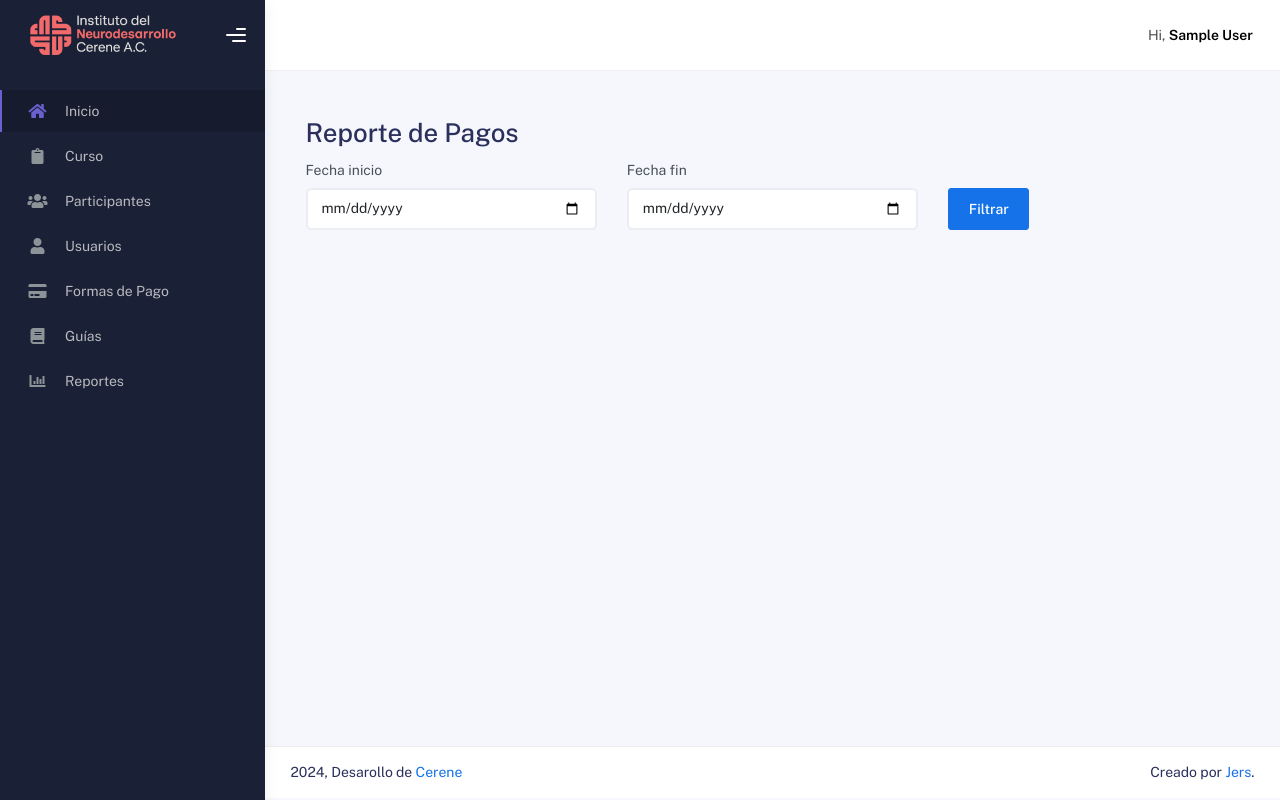
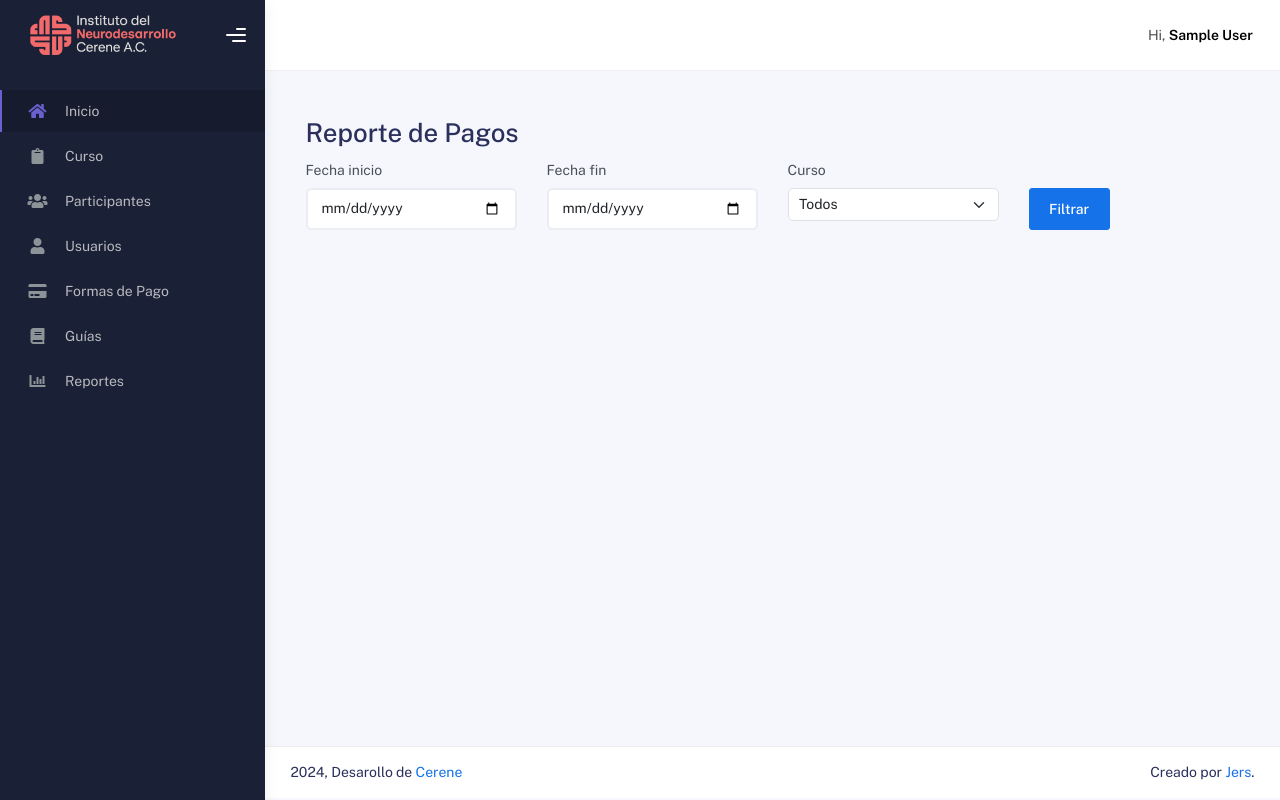
Before and after one commit to SyslifeJers/CRM-Cerene, a PHP site: page /Reportes/index.php in a window 1280 px wide. Run offline with PHP 8.4, Linux system fonts and the light colour scheme; the visitor is signed in with stand-in values (Sample User, id 1); tables that the repository leaves empty or names only in its code hold one stand-in row (values such as "Sample post"); some libraries are stand-ins or nearby versions.

Commit message:
feat: filter excel export by course

```diff
--- a/Reportes/index.php
+++ b/Reportes/index.php
@@ -5,11 +5,47 @@ $conn = $database->getConnection();
 
 $inicio = $_GET['inicio'] ?? '';
 $fin = $_GET['fin'] ?? '';
+$curso = $_GET['curso'] ?? '';
 $total = null;
 
+// Obtener lista de cursos para el filtro
+$cursos = [];
+$resultCursos = $conn->query("SELECT id_curso, nombre_curso FROM cursos");
+if ($resultCursos && $resultCursos->num_rows > 0) {
+    while ($row = $resultCursos->fetch_assoc()) {
+        $cursos[] = $row;
+    }
+}
+
 if ($inicio && $fin) {
-    $stmt = $conn->prepare("SELECT SUM(monto_pagado) AS total FROM comprobantes_inscripcion WHERE validado = 1 AND DATE(fecha_carga) BETWEEN ? AND ?");
-    $stmt->bind_param("ss", $inicio, $fin);
+    $query = "SELECT SUM(
+                    COALESCE(
+                        (
+                            SELECT SUM(IFNULL(ci.monto_pagado, 0))
+                            FROM comprobantes_inscripcion ci
+                            WHERE ci.validado = 1
+                              AND ci.id_inscripcion = i.id_inscripcion
+                              AND DATE(ci.fecha_carga) BETWEEN ? AND ?
+                        ),
+                        IF(DATE(i.fecha_inscripcion) BETWEEN ? AND ?, IFNULL(i.monto_pagado, 0), 0)
+                    )
+                ) AS total
+                FROM inscripciones i
+                JOIN participantes p ON i.id_participante = p.id_participante
+                JOIN cursos c ON i.id_curso = c.id_curso
+                LEFT JOIN opciones_pago op ON i.IdOpcionPago = op.id_opcion
+                WHERE (i.estado = 'pago_validado' OR i.estado = 'pagos programados' OR i.estado = 'Revision de pago')
+                  AND p.email IS NOT NULL
+                  AND p.email <> ''";
+    if ($curso !== '') {
+        $query .= " AND i.id_curso = ?";
+    }
+    $stmt = $conn->prepare($query);
+    if ($curso !== '') {
+        $stmt->bind_param("ssssi", $inicio, $fin, $inicio, $fin, $curso);
+    } else {
+        $stmt->bind_param("ssss", $inicio, $fin, $inicio, $fin);
+    }
     $stmt->execute();
     $row = $stmt->get_result()->fetch_assoc();
     $total = $row['total'] ?? 0;
@@ -20,15 +56,26 @@ if ($inicio && $fin) {
 <div class="container mt-4">
     <h2>Reporte de Pagos</h2>
     <form method="get" class="row g-3 mb-4">
-        <div class="col-md-4">
+        <div class="col-md-3">
             <label for="inicio" class="form-label">Fecha inicio</label>
             <input type="date" id="inicio" name="inicio" class="form-control" value="<?= htmlspecialchars($inicio) ?>">
         </div>
-        <div class="col-md-4">
+        <div class="col-md-3">
             <label for="fin" class="form-label">Fecha fin</label>
             <input type="date" id="fin" name="fin" class="form-control" value="<?= htmlspecialchars($fin) ?>">
         </div>
-        <div class="col-md-4 align-self-end">
+        <div class="col-md-3">
+            <label for="curso" class="form-label">Curso</label>
+            <select id="curso" name="curso" class="form-select">
+                <option value="">Todos</option>
+                <?php foreach ($cursos as $c): ?>
+                    <option value="<?= $c['id_curso']; ?>" <?= $curso == $c['id_curso'] ? 'selected' : '' ?>>
+                        <?= htmlspecialchars($c['nombre_curso']); ?>
+                    </option>
+                <?php endforeach; ?>
+            </select>
+        </div>
+        <div class="col-md-3 align-self-end">
             <button type="submit" class="btn btn-primary">Filtrar</button>
         </div>
     </form>
@@ -36,7 +83,7 @@ if ($inicio && $fin) {
         <div class="alert alert-info">
             Total recaudado: $<?= number_format($total, 2) ?>
         </div>
-        <a class="btn btn-success" href="exportar_excel.php?inicio=<?= urlencode($inicio) ?>&fin=<?= urlencode($fin) ?>">Exportar a Excel</a>
+        <a class="btn btn-success" href="exportar_excel.php?inicio=<?= urlencode($inicio) ?>&fin=<?= urlencode($fin) ?>&curso=<?= urlencode($curso) ?>">Exportar a Excel</a>
     <?php endif; ?>
 </div>
 
```
Also changed, not shown: Reportes/exportar_excel.php (+15 -2 lines).
